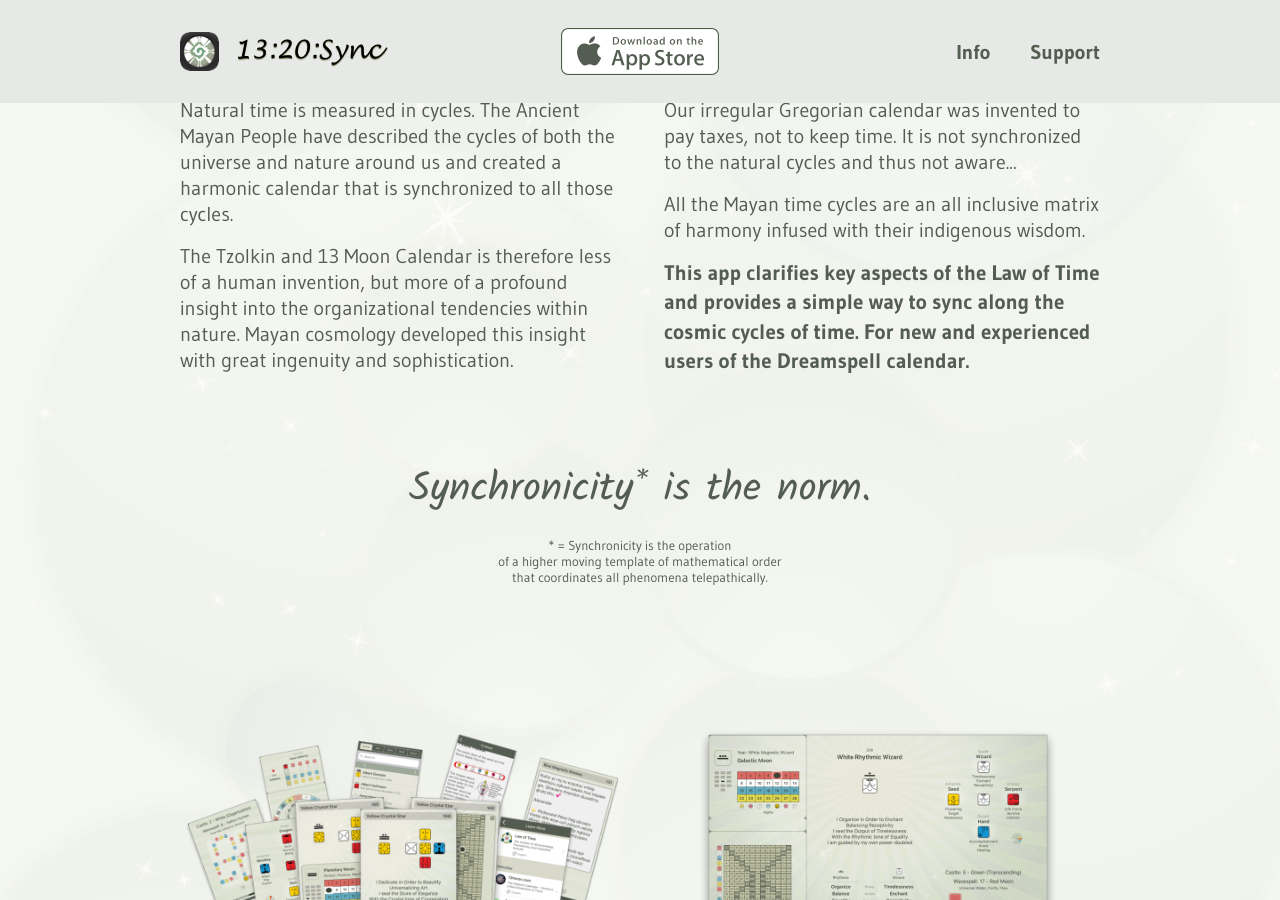
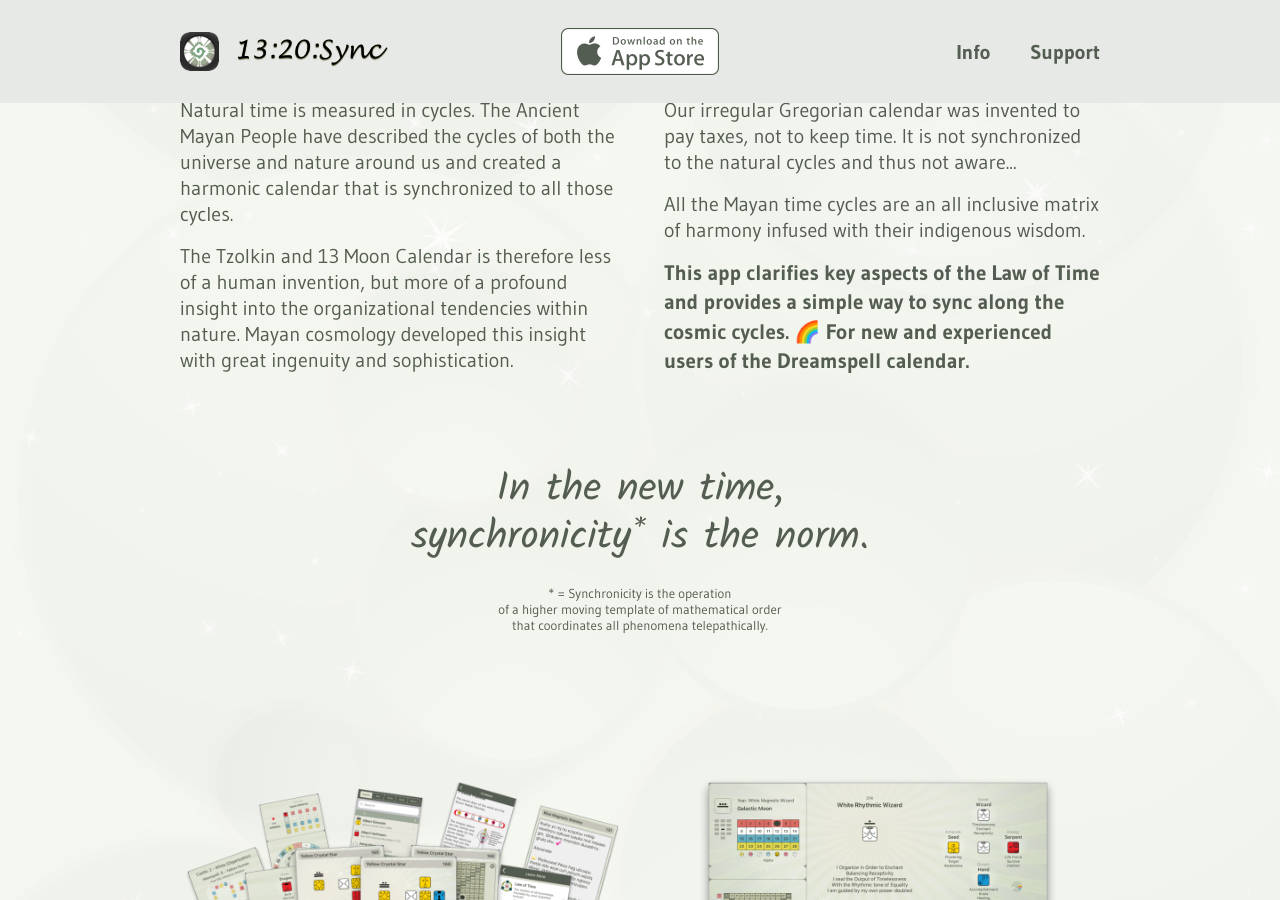
Before and after one commit to redhousestudio/1320sync.github.io, a Jekyll site: the page built from index.html, in a window 1280 px wide and 900 px high, scrolled down 739 px. Built offline with Jekyll 4.4.1, drawn with Linux system fonts in a browser that asks for light colours; nearby versions of some CDN libraries.

Commit message:
enhancements

```diff
--- a/index.html
+++ b/index.html
@@ -38,10 +38,10 @@ title: "Mayan Dreamspell Calendar app"
 						</div>
 						<p class="two-col-text text-center text-sm-left">Our irregular Gregorian calendar was invented to pay taxes, not to keep time. It is not synchronized to the natural cycles and thus not aware...</p>
 						<p class="two-col-text text-center text-sm-left">All the Mayan time cycles are an all inclusive matrix of harmony infused with their indigenous wisdom.</p>
-						<p class="two-col-text text-center text-sm-left"><strong>This app clarifies key aspects of the Law of Time and provides a simple way to sync along the cosmic cycles of time. For new and experienced users of the Dreamspell calendar.</strong></p>
+						<p class="two-col-text text-center text-sm-left"><strong>This app clarifies key aspects of the Law of Time and provides a simple way to sync along the cosmic cycles. 🌈 For new and experienced users of the Dreamspell calendar.</strong></p>
 					</div>
 					<div class="col-12">
-						<h1 class="two-col-bottom-message text-center mt-5 pt-4">Synchronicity* is the norm.</h1>
+						<h1 class="two-col-bottom-message text-center mt-5 pt-4">In the new time,<br />synchronicity* is the norm.</h1>
 						<p class="two-col-bottom-subtext text-center mt-4"> * = Synchronicity is the operation<br />of a higher moving template of mathematical order<br />that coordinates all phenomena telepathically.</p>
 					</div>
 				</div>
```
